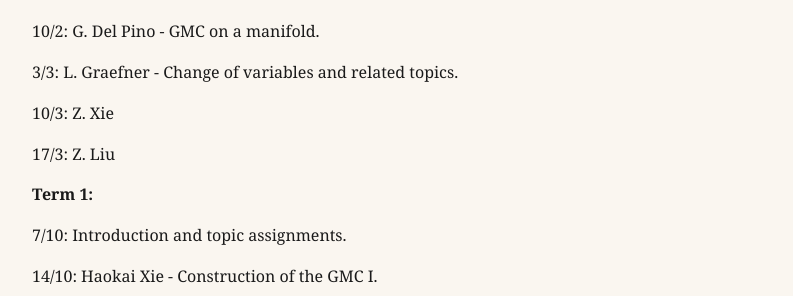
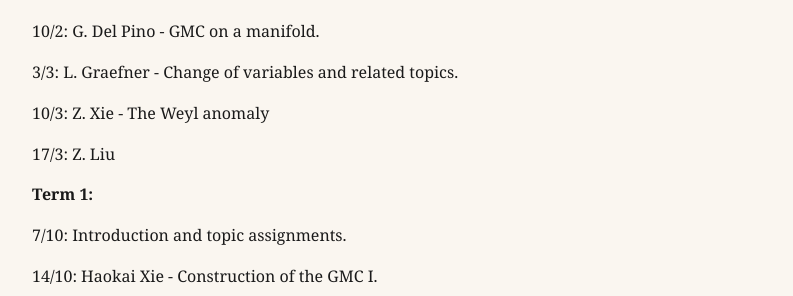
Before and after one commit to rosati-tom/rosati-tom.github.io, a Jekyll site: the page built from gmc.md, in a window 1280 px wide. Shown: the part 522-818 px from the top of the page, without its empty margins (243-1036 px from the left). Built offline with Jekyll 4.4.1, drawn with Linux system fonts in a browser that asks for light colours; some web fonts are replaced; our own code applies the rules of GitHub Pages for plain Markdown files.

Commit message:
Reading group update.

```diff
--- a/gmc.md
+++ b/gmc.md
@@ -21,7 +21,7 @@ It takes place in B3.03, Tuesdays 15-16.
 
 > 3/3: L. Graefner - Change of variables and related topics.
 
-> 10/3: Z. Xie
+> 10/3: Z. Xie - The Weyl anomaly
 
 > 17/3: Z. Liu
 
```
